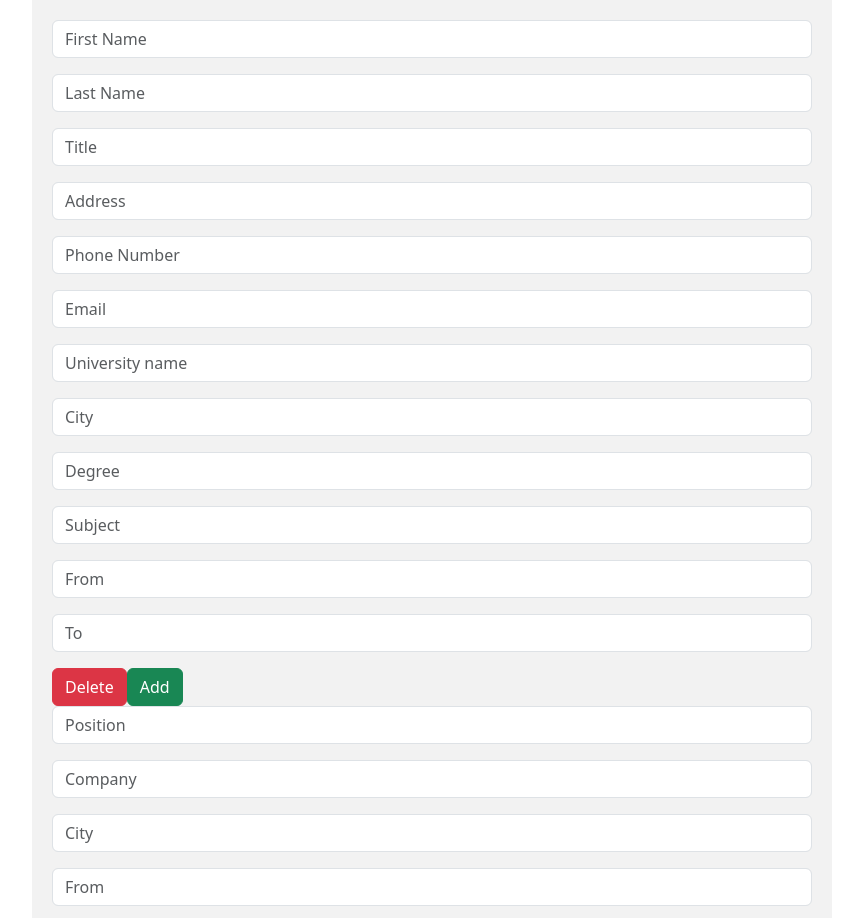
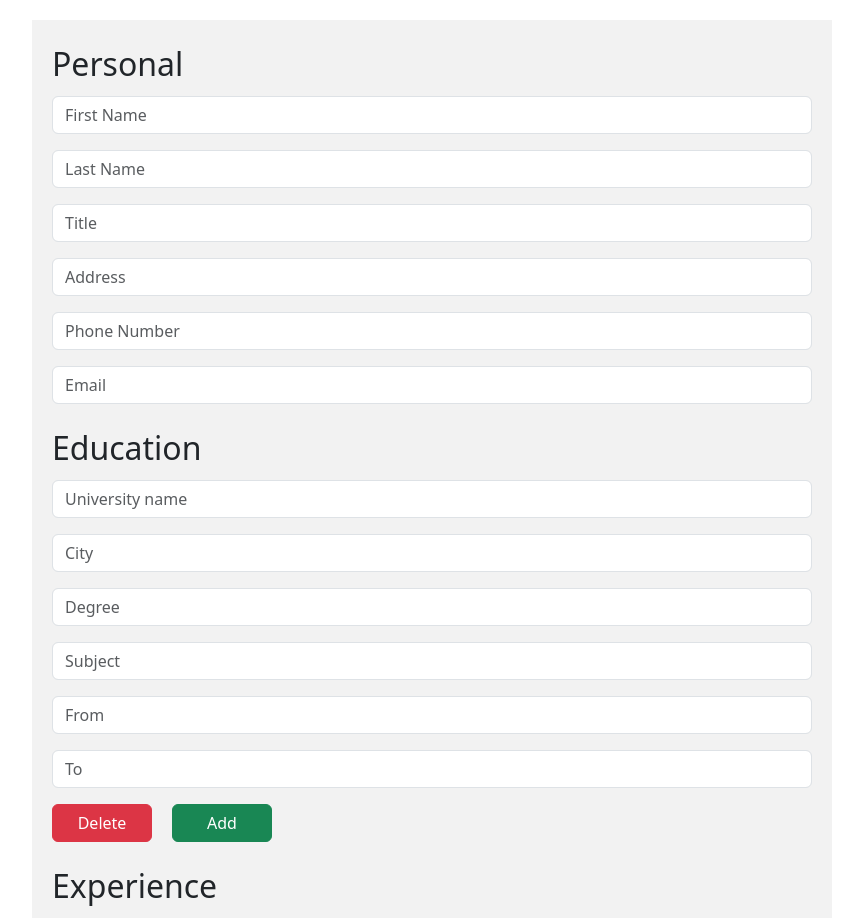
Before and after one commit to adi-pr/cv-application, a React (Create React App) app: page / in a window 1280 px wide. Shown: the top 918 px of the page, without its empty margins (208-1071 px from the left). Built offline with nearby package versions, Linux system fonts and the light colour scheme.

Commit message:
Clean Code

```diff
--- a/src/Components/CVForm/Education.jsx
+++ b/src/Components/CVForm/Education.jsx
@@ -18,10 +18,11 @@ const Education = ({ education, onChange, onAdd, onDelete }) => {
   ));
 
   return (
-    <div>
+    <Form.Group className='educationContainer'>
+      <Form.Label>Education</Form.Label>
       {educationItems}
       <Button variant="success" onClick={onAdd}>Add</Button>
-    </div>
+    </Form.Group>
   );
 };
 
--- a/src/Components/CVForm/EducationItem.jsx
+++ b/src/Components/CVForm/EducationItem.jsx
@@ -1,11 +1,10 @@
 import React from 'react'
 import Input from "../Utils/Input"
-import { Form, Button } from 'react-bootstrap'
+import { Button } from 'react-bootstrap'
 
-const EducationItem = ({id, educationItem, onChange, onDelete}) => {
+const EducationItem = ({ id, educationItem, onChange, onDelete }) => {
     return (
         <>
-                <Form.Group className="mb-3">
             <Input
                 onChange={(e) => onChange(e, id)}
                 type="text"
@@ -13,9 +12,7 @@ const EducationItem = ({id, educationItem, onChange, onDelete}) => {
                 placeholder="University name"
                 value={educationItem.universityName}
             />
-                </Form.Group>
 
-                <Form.Group className="mb-3">
             <Input
                 onChange={(e) => onChange(e, id)}
                 type="text"
@@ -23,9 +20,7 @@ const EducationItem = ({id, educationItem, onChange, onDelete}) => {
                 placeholder="City"
                 value={educationItem.city}
             />
-                </Form.Group>
 
-                <Form.Group className="mb-3">
             <Input
                 onChange={(e) => onChange(e, id)}
                 type="text"
@@ -33,8 +28,7 @@ const EducationItem = ({id, educationItem, onChange, onDelete}) => {
                 placeholder="Degree"
                 value={educationItem.degree}
             />
-                </Form.Group>
-                <Form.Group className="mb-3">
+
             <Input
                 onChange={(e) => onChange(e, id)}
                 type="text"
@@ -42,8 +36,7 @@ const EducationItem = ({id, educationItem, onChange, onDelete}) => {
                 placeholder="Subject"
                 value={educationItem.subject}
             />
-                </Form.Group>
-                <Form.Group className="mb-3">
+
             <Input
                 onChange={(e) => onChange(e, id)}
                 type="text"
@@ -51,8 +44,7 @@ const EducationItem = ({id, educationItem, onChange, onDelete}) => {
                 placeholder="From"
                 value={educationItem.from}
             />
-                </Form.Group>
-                <Form.Group className="mb-3">
+
             <Input
                 onChange={(e) => onChange(e, id)}
                 type="text"
@@ -60,7 +52,7 @@ const EducationItem = ({id, educationItem, onChange, onDelete}) => {
                 placeholder="To"
                 value={educationItem.to}
             />
-                </Form.Group>
+
             <Button variant="danger" onClick={() => onDelete(id)}>Delete</Button>
         </>
     );
--- a/src/Components/CVForm/Experience.jsx
+++ b/src/Components/CVForm/Experience.jsx
@@ -18,10 +18,11 @@ const Experience = ({ experience, onChange, onAdd, onDelete }) => {
   ));
 
   return (
-    <div>
+    <Form.Group className='experienceContainer'>
+      <Form.Label>Experience</Form.Label>
       {experienceItems}
       <Button variant="success" onClick={onAdd}>Add</Button>
-    </div>
+    </Form.Group>
   );
 };
 
--- a/src/Components/CVForm/ExperienceItem.jsx
+++ b/src/Components/CVForm/ExperienceItem.jsx
@@ -1,11 +1,10 @@
 import React from 'react'
 import Input from "../Utils/Input"
-import { Form, Button } from 'react-bootstrap'
+import { Button } from 'react-bootstrap'
 
-const ExperienceItem = ({id, experienceItem, onChange, onDelete}) => {
+const ExperienceItem = ({ id, experienceItem, onChange, onDelete }) => {
     return (
         <>
-            <Form.Group className='mb-3'>
             <Input
                 onChange={(e) => onChange(e, id)}
                 type="text"
@@ -13,9 +12,7 @@ const ExperienceItem = ({id, experienceItem, onChange, onDelete}) => {
                 placeholder="Position"
                 value={experienceItem.position}
             />
-            </Form.Group>
 
-            <Form.Group className='mb-3'>
             <Input
                 onChange={(e) => onChange(e, id)}
                 type="text"
@@ -23,9 +20,7 @@ const ExperienceItem = ({id, experienceItem, onChange, onDelete}) => {
                 placeholder="Company"
                 value={experienceItem.company}
             />
-            </Form.Group>
 
-            <Form.Group className='mb-3'>
             <Input
                 onChange={(e) => onChange(e, id)}
                 type="text"
@@ -33,9 +28,7 @@ const ExperienceItem = ({id, experienceItem, onChange, onDelete}) => {
                 placeholder="City"
                 value={experienceItem.city}
             />
-            </Form.Group>
 
-            <Form.Group className='mb-3'>
             <Input
                 onChange={(e) => onChange(e, id)}
                 type="text"
@@ -43,9 +36,7 @@ const ExperienceItem = ({id, experienceItem, onChange, onDelete}) => {
                 placeholder="From"
                 value={experienceItem.from}
             />
-            </Form.Group>
 
-            <Form.Group className='mb-3'>
             <Input
                 onChange={(e) => onChange(e, id)}
                 type="text"
@@ -53,7 +44,7 @@ const ExperienceItem = ({id, experienceItem, onChange, onDelete}) => {
                 placeholder="To"
                 value={experienceItem.to}
             />
-            </Form.Group>
+
             <Button variant="danger" onClick={() => onDelete(id)}>Delete</Button>
         </>
     );
--- a/src/Components/CVForm/Personal.jsx
+++ b/src/Components/CVForm/Personal.jsx
@@ -6,32 +6,20 @@ class Personal extends Component {
     render() {
         const { personalInfo, onChange } = this.props
         return (
-            <div className='personalContainer'>
-                <Form.Group className="mb-3">
+            <Form.Group className='personalContainer'>
+                <Form.Label>Personal</Form.Label>
                 <Input type="text" name="firstName" placeholder="First Name" onChange={(e) => onChange(e)} value={personalInfo.firstName} />
-                </Form.Group>
 
-                <Form.Group className="mb-3">
                 <Input type="text" name="lastName" placeholder="Last Name" onChange={(e) => onChange(e)} value={personalInfo.lastName} />
-                </Form.Group>
 
-                <Form.Group className="mb-3">
                 <Input type="text" name="title" placeholder="Title" onChange={(e) => onChange(e)} value={personalInfo.title} />
-                </Form.Group>
 
-                <Form.Group className="mb-3">
                 <Input type="text" name="address" placeholder="Address" onChange={(e) => onChange(e)} value={personalInfo.address} />
-                </Form.Group>
 
-                <Form.Group className="mb-3">
                 <Input type="tel" name="phoneNo" placeholder="Phone Number" onChange={(e) => onChange(e)} value={personalInfo.phoneNo} />
-                </Form.Group>
 
-                <Form.Group className="mb-3">
                 <Input type="email" name="email" placeholder="Email" onChange={(e) => onChange(e)} value={personalInfo.email} />
             </Form.Group>
-
-            </div>
         );
     }
 }
--- a/src/Components/Utils/Input.jsx
+++ b/src/Components/Utils/Input.jsx
@@ -1,12 +1,12 @@
 import React from 'react'
-import Form from 'react-bootstrap/Form';
+import { Form, InputGroup } from 'react-bootstrap/';
 
 const Input = ({ type, name, placeholder, onChange, value }) => {
     return (
 
-        <div>
+        <InputGroup className='mb-3'>
             <Form.Control type={type} name={name} placeholder={placeholder} onChange={onChange} value={value} />
-        </div>
+        </InputGroup>
     )
 }
 
--- a/src/styles.css
+++ b/src/styles.css
@@ -1,6 +1,24 @@
+body {
+  margin-top: 20px;
+}
+
 form {
-    width: 800px;
-    margin: 0 auto;
-    padding: 20px;
-    background-color: #f2f2f2;
-  }
+  width: 800px;
+  margin: 0 auto;
+  padding: 20px;
+  background-color: #f2f2f2;
+}
+
+label {
+  font-size: 2rem;
+}
+
+button {
+  width: 100px;
+  margin-right: 20px;
+}
+
+.educationContainer {
+  margin-top: 20px;
+  margin-bottom: 20px;
+}
```
Lines whose indentation alone changed are shown as unchanged.
